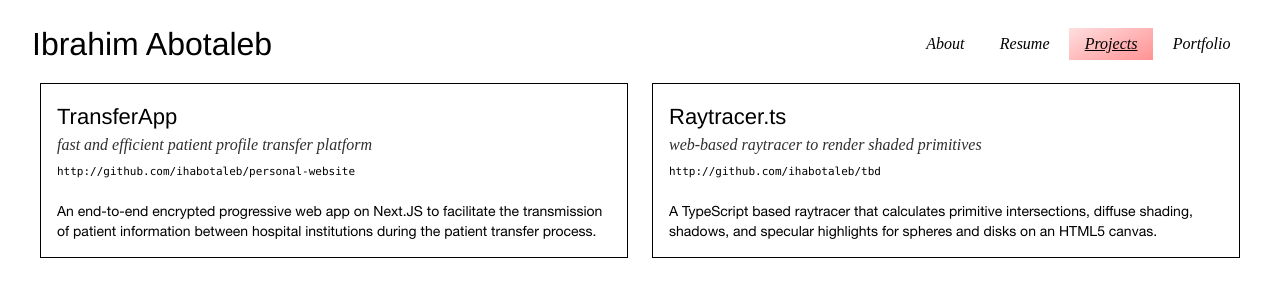
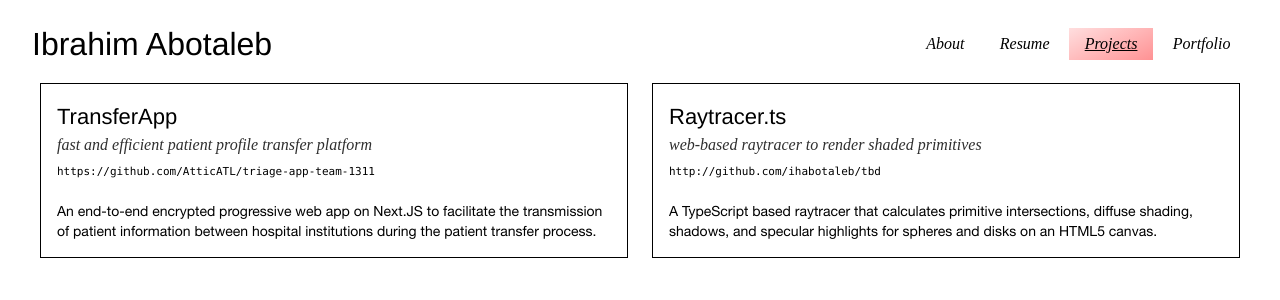
Before and after one commit to ihabotaleb/personal-website, a Next.js app: page /projects in a window 1280 px wide. Shown: the top 300 px of the page. Built offline with nearby package versions, Linux system fonts and the light colour scheme.

Commit message:
Add new projects page

```diff
--- a/pages/projects.tsx
+++ b/pages/projects.tsx
@@ -30,7 +30,7 @@ const Projects: NextPage = () => {
 
             <ProjectBox title="TransferApp"
                         subheading="fast and efficient patient profile transfer platform"
-                        link="http://github.com/ihabotaleb/personal-website"
+                        link="https://github.com/AtticATL/triage-app-team-1311"
                         text="An end-to-end encrypted progressive web app on Next.JS to facilitate the transmission of patient
                         information between hospital institutions during the patient transfer process." />
           </div>
```
